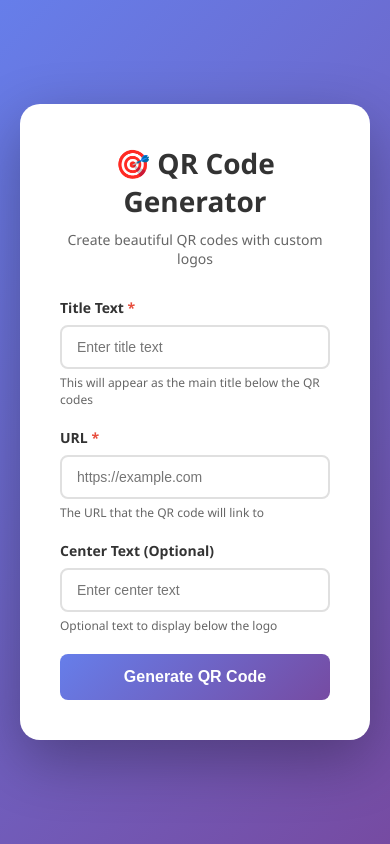
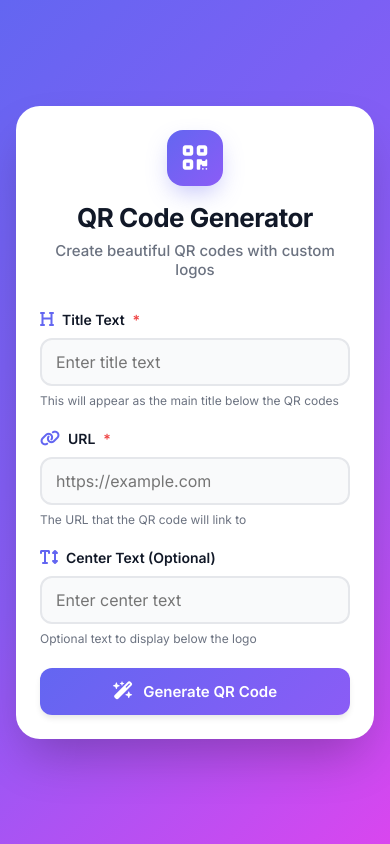
Before and after one commit to Temidayojnr/c3-qr-code-generator, a website: page public/index.html in a window 390 px wide. Drawn offline with Linux system fonts and the light colour scheme.

Commit message:
update view

```diff
--- a/public/index.html
+++ b/public/index.html
@@ -4,6 +4,10 @@
     <meta charset="UTF-8">
     <meta name="viewport" content="width=device-width, initial-scale=1.0">
     <title>QR Code Generator</title>
+    <link rel="stylesheet" href="https://cdnjs.cloudflare.com/ajax/libs/font-awesome/6.5.1/css/all.min.css">
+    <link rel="preconnect" href="https://fonts.googleapis.com">
+    <link rel="preconnect" href="https://fonts.gstatic.com" crossorigin>
+    <link href="https://fonts.googleapis.com/css2?family=Inter:wght@400;500;600;700&display=swap" rel="stylesheet">
     <style>
         * {
             margin: 0;
@@ -12,89 +16,175 @@
         }
 
         body {
-            font-family: 'Segoe UI', Tahoma, Geneva, Verdana, sans-serif;
-            background: linear-gradient(135deg, #667eea 0%, #764ba2 100%);
+            font-family: 'Inter', -apple-system, BlinkMacSystemFont, 'Segoe UI', sans-serif;
+            background: linear-gradient(135deg, #6366f1 0%, #8b5cf6 50%, #d946ef 100%);
             min-height: 100vh;
             display: flex;
             justify-content: center;
             align-items: center;
-            padding: 20px;
+            padding: 16px;
         }
 
         .container {
             background: white;
-            border-radius: 20px;
-            box-shadow: 0 20px 60px rgba(0, 0, 0, 0.3);
-            padding: 40px;
-            max-width: 500px;
+            border-radius: 24px;
+            box-shadow: 0 25px 50px -12px rgba(0, 0, 0, 0.25);
+            padding: 32px;
+            max-width: 560px;
             width: 100%;
+            animation: fadeIn 0.5s ease-out;
+        }
+
+        @keyframes fadeIn {
+            from {
+                opacity: 0;
+                transform: translateY(20px);
+            }
+            to {
+                opacity: 1;
+                transform: translateY(0);
+            }
+        }
+
+        .header {
+            text-align: center;
+            margin-bottom: 32px;
+        }
+
+        .header-icon {
+            display: inline-flex;
+            align-items: center;
+            justify-content: center;
+            width: 64px;
+            height: 64px;
+            background: linear-gradient(135deg, #6366f1, #8b5cf6);
+            border-radius: 16px;
+            margin-bottom: 16px;
+            box-shadow: 0 10px 25px -5px rgba(99, 102, 241, 0.4);
+        }
+
+        .header-icon i {
+            font-size: 32px;
+            color: white;
         }
 
         h1 {
-            text-align: center;
-            color: #333;
-            margin-bottom: 10px;
-            font-size: 28px;
+            color: #111827;
+            margin-bottom: 8px;
+            font-size: 32px;
+            font-weight: 700;
+            letter-spacing: -0.5px;
         }
 
         .subtitle {
-            text-align: center;
-            color: #666;
-            margin-bottom: 30px;
+            color: #6b7280;
+            font-size: 15px;
+            font-weight: 500;
+        }
+
+        @media (max-width: 640px) {
+            .container {
+                padding: 24px;
+            }
+
+            h1 {
+                font-size: 26px;
+            }
+
+            .header-icon {
+                width: 56px;
+                height: 56px;
+            }
+
+            .header-icon i {
+                font-size: 28px;
+            }
+        }
+
+        .form-group {
+            margin-bottom: 24px;
+        }
+
+        label {
+            display: flex;
+            align-items: center;
+            gap: 8px;
+            margin-bottom: 10px;
+            color: #111827;
+            font-weight: 600;
             font-size: 14px;
         }
 
-        .form-group {
-            margin-bottom: 20px;
+        label i {
+            color: #6366f1;
+            font-size: 16px;
         }
 
-        label {
-            display: block;
-            margin-bottom: 8px;
-            color: #333;
-            font-weight: 600;
-            font-size: 14px;
+        .input-wrapper {
+            position: relative;
         }
 
         input[type="text"],
         input[type="url"] {
             width: 100%;
-            padding: 12px 15px;
-            border: 2px solid #e0e0e0;
-            border-radius: 8px;
-            font-size: 14px;
-            transition: border-color 0.3s;
+            padding: 14px 16px;
+            border: 2px solid #e5e7eb;
+            border-radius: 12px;
+            font-size: 15px;
+            font-family: inherit;
+            transition: all 0.3s ease;
+            background: #f9fafb;
         }
 
         input[type="text"]:focus,
         input[type="url"]:focus {
             outline: none;
-            border-color: #667eea;
+            border-color: #6366f1;
+            background: white;
+            box-shadow: 0 0 0 3px rgba(99, 102, 241, 0.1);
         }
 
         .required {
-            color: #e74c3c;
+            color: #ef4444;
+        }
+
+        @media (max-width: 640px) {
+            .form-group {
+                margin-bottom: 20px;
+            }
+
+            input[type="text"],
+            input[type="url"] {
+                padding: 12px 14px;
+                font-size: 16px;
+            }
         }
 
         button {
             width: 100%;
-            padding: 14px;
-            background: linear-gradient(135deg, #667eea 0%, #764ba2 100%);
+            padding: 16px;
+            background: linear-gradient(135deg, #6366f1 0%, #8b5cf6 100%);
             color: white;
             border: none;
-            border-radius: 8px;
+            border-radius: 12px;
             font-size: 16px;
             font-weight: 600;
+            font-family: inherit;
             cursor: pointer;
-            transition: transform 0.2s, box-shadow 0.2s;
+            transition: all 0.3s ease;
+            display: flex;
+            align-items: center;
+            justify-content: center;
+            gap: 10px;
+            box-shadow: 0 4px 6px -1px rgba(0, 0, 0, 0.1);
         }
 
-        button:hover {
+        button:hover:not(:disabled) {
             transform: translateY(-2px);
-            box-shadow: 0 10px 20px rgba(102, 126, 234, 0.4);
+            box-shadow: 0 20px 25px -5px rgba(99, 102, 241, 0.3);
         }
 
-        button:active {
+        button:active:not(:disabled) {
             transform: translateY(0);
         }
 
@@ -104,25 +194,53 @@
             transform: none;
         }
 
+        button i {
+            font-size: 18px;
+        }
+
+        @media (max-width: 640px) {
+            button {
+                padding: 14px;
+                font-size: 15px;
+            }
+        }
+
         .message {
-            margin-top: 20px;
-            padding: 12px;
-            border-radius: 8px;
+            margin-top: 24px;
+            padding: 14px 16px;
+            border-radius: 12px;
             text-align: center;
             font-size: 14px;
+            font-weight: 500;
             display: none;
+            animation: slideIn 0.3s ease-out;
+        }
+
+        @keyframes slideIn {
+            from {
+                opacity: 0;
+                transform: translateY(-10px);
+            }
+            to {
+                opacity: 1;
+                transform: translateY(0);
+            }
         }
 
         .message.success {
-            background: #d4edda;
-            color: #155724;
-            border: 1px solid #c3e6cb;
+            background: #d1fae5;
+            color: #065f46;
+            border: 2px solid #10b981;
         }
 
         .message.error {
-            background: #f8d7da;
-            color: #721c24;
-            border: 1px solid #f5c6cb;
+            background: #fee2e2;
+            color: #991b1b;
+            border: 2px solid #ef4444;
+        }
+
+        .message i {
+            margin-right: 8px;
         }
 
         .loading {
@@ -132,12 +250,12 @@
         }
 
         .spinner {
-            border: 3px solid #f3f3f3;
-            border-top: 3px solid #667eea;
+            border: 4px solid #e5e7eb;
+            border-top: 4px solid #6366f1;
             border-radius: 50%;
-            width: 40px;
-            height: 40px;
-            animation: spin 1s linear infinite;
+            width: 48px;
+            height: 48px;
+            animation: spin 0.8s linear infinite;
             margin: 0 auto;
         }
 
@@ -147,42 +265,66 @@
         }
 
         .help-text {
-            font-size: 12px;
-            color: #666;
-            margin-top: 5px;
+            font-size: 13px;
+            color: #6b7280;
+            margin-top: 6px;
+            line-height: 1.5;
+        }
+
+        @media (max-width: 640px) {
+            .help-text {
+                font-size: 12px;
+            }
         }
     </style>
 </head>
 <body>
     <div class="container">
-        <h1>🎯 QR Code Generator</h1>
-        <p class="subtitle">Create beautiful QR codes with custom logos</p>
+        <div class="header">
+            <div class="header-icon">
+                <i class="fas fa-qrcode"></i>
+            </div>
+            <h1>QR Code Generator</h1>
+            <p class="subtitle">Create beautiful QR codes with custom logos</p>
+        </div>
 
         <form id="qrForm">
             <div class="form-group">
-                <label for="text">Title Text <span class="required">*</span></label>
+                <label for="text">
+                    <i class="fas fa-heading"></i>
+                    Title Text <span class="required">*</span>
+                </label>
                 <input type="text" id="text" name="text" placeholder="Enter title text" required>
                 <p class="help-text">This will appear as the main title below the QR codes</p>
             </div>
 
             <div class="form-group">
-                <label for="url">URL <span class="required">*</span></label>
+                <label for="url">
+                    <i class="fas fa-link"></i>
+                    URL <span class="required">*</span>
+                </label>
                 <input type="url" id="url" name="url" placeholder="https://example.com" required>
                 <p class="help-text">The URL that the QR code will link to</p>
             </div>
 
             <div class="form-group">
-                <label for="center">Center Text (Optional)</label>
+                <label for="center">
+                    <i class="fas fa-text-height"></i>
+                    Center Text (Optional)
+                </label>
                 <input type="text" id="center" name="center" placeholder="Enter center text">
                 <p class="help-text">Optional text to display below the logo</p>
             </div>
 
-            <button type="submit" id="submitBtn">Generate QR Code</button>
+            <button type="submit" id="submitBtn">
+                <i class="fas fa-wand-magic-sparkles"></i>
+                Generate QR Code
+            </button>
         </form>
 
         <div class="loading" id="loading">
             <div class="spinner"></div>
-            <p style="margin-top: 10px; color: #667eea;">Generating your QR code...</p>
+            <p style="margin-top: 12px; color: #6366f1; font-weight: 500;">Generating your QR code...</p>
         </div>
 
         <div class="message" id="message"></div>
@@ -237,10 +379,10 @@
                 document.body.removeChild(a);
                 window.URL.revokeObjectURL(downloadUrl);
 
-                showMessage('QR code generated successfully! Download started.', 'success');
+                showMessage('<i class="fas fa-circle-check"></i> QR code generated successfully! Download started.', 'success');
                 form.reset();
             } catch (error) {
-                showMessage('Error generating QR code. Please try again.', 'error');
+                showMessage('<i class="fas fa-circle-exclamation"></i> Error generating QR code. Please try again.', 'error');
                 console.error('Error:', error);
             } finally {
                 submitBtn.disabled = false;
@@ -249,7 +391,7 @@
         });
 
         function showMessage(text, type) {
-            message.textContent = text;
+            message.innerHTML = text;
             message.className = `message ${type}`;
             message.style.display = 'block';
 
```
Also changed, not shown: app.js (+6 -5 lines).
